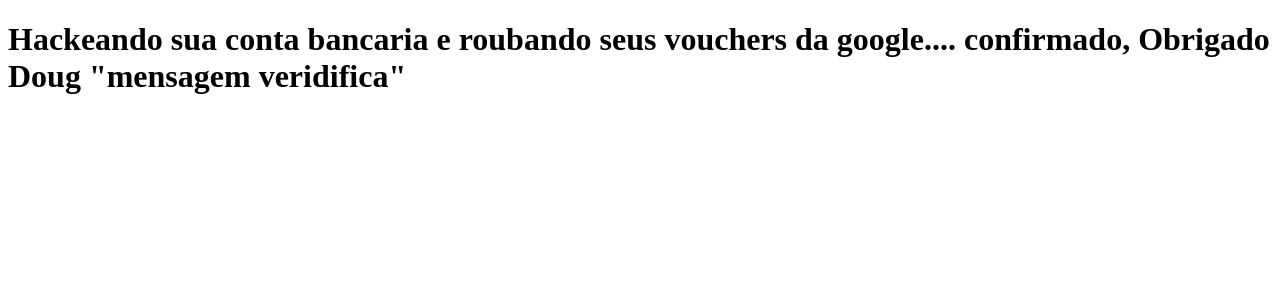
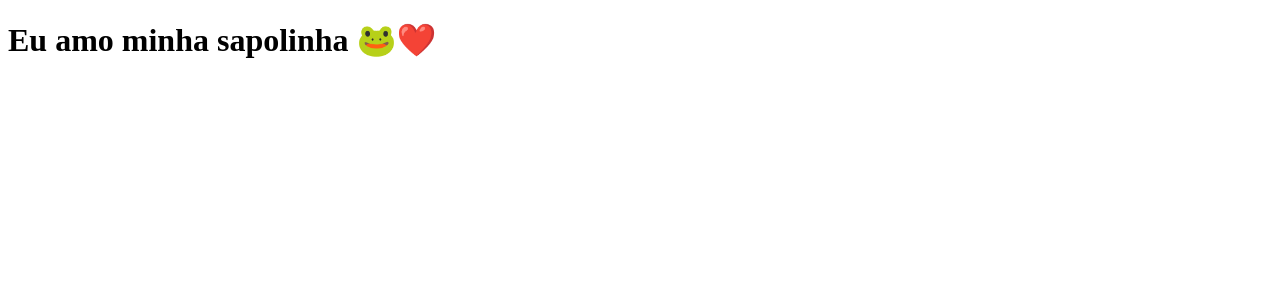
Before and after one commit to RennanABelem/subanews, a Next.js app: page / in a window 1280 px wide. Shown: the top 300 px of the page. Built offline with nearby package versions, Linux system fonts and the light colour scheme.

Commit message:
mudando o texto da pagina principal

```diff
--- a/pages/index.js
+++ b/pages/index.js
@@ -1,10 +1,5 @@
 function Home() {
-  return (
-    <h1>
-      Hackeando sua conta bancaria e roubando seus vouchers da google....
-      confirmado, Obrigado Doug "mensagem veridifica"
-    </h1>
-  );
+  return <h1>Eu amo minha sapolinha 🐸❤️</h1>;
 }
 
 export default Home;
```
